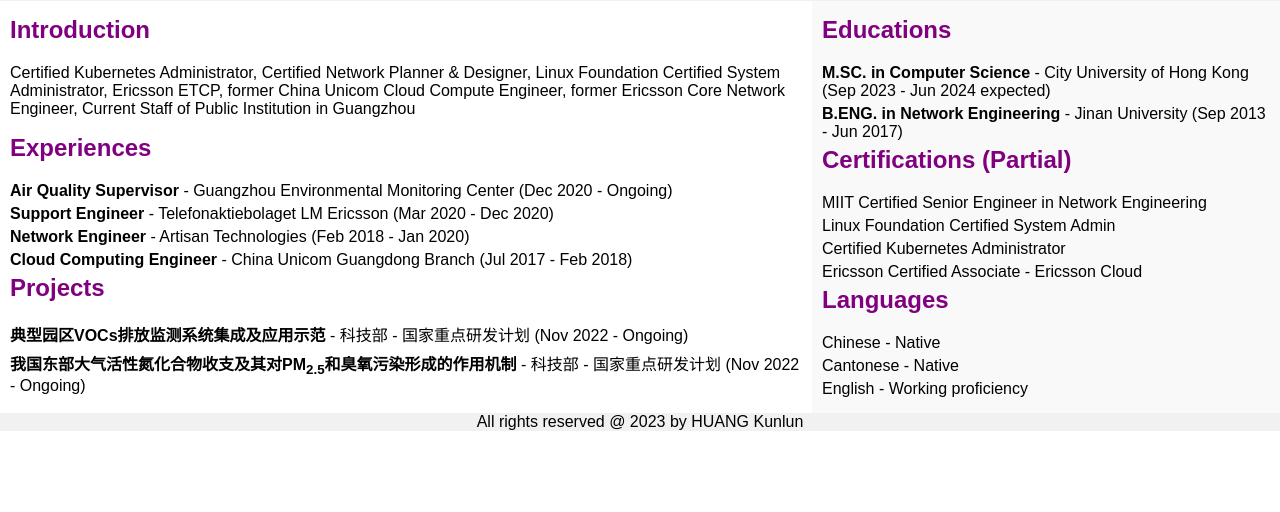
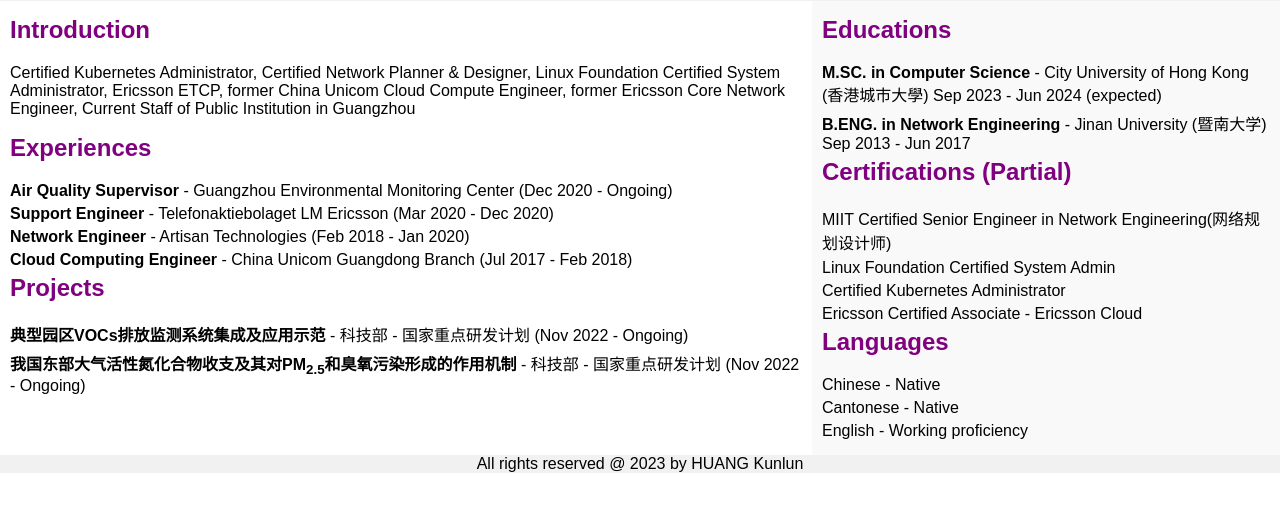
Before and after one commit to kunlunh/hklcv, a plain HTML site: page index.html in a window 1280 px wide. Shown: the part 76-588 px from the top of the page. Drawn offline with Linux system fonts and the light colour scheme.

Commit message:
Update index.html

```diff
--- a/index.html
+++ b/index.html
@@ -128,13 +128,13 @@
             <section>
                 <h2>Educations</h2>
                 <ul>
-                    <li><strong>M.SC. in Computer Science</strong> - City University of Hong Kong (Sep 2023 - Jun 2024 expected)</li>
-                    <li><strong>B.ENG. in Network Engineering</strong> - Jinan University (Sep 2013 - Jun 2017)</li>
+                    <li><strong>M.SC. in Computer Science</strong> - City University of Hong Kong (香港城市大學) Sep 2023 - Jun 2024 (expected)</li>
+                    <li><strong>B.ENG. in Network Engineering</strong> - Jinan University (暨南大学) Sep 2013 - Jun 2017</li>
                 </ul>
 
                 <h2>Certifications (Partial)</h2>
                 <ul>
-                    <li>MIIT Certified Senior Engineer in Network Engineering</li>
+                    <li>MIIT Certified Senior Engineer in Network Engineering(网络规划设计师)</li>
                     <li>Linux Foundation Certified System Admin</li>
                     <li>Certified Kubernetes Administrator</li>
                     <li>Ericsson Certified Associate - Ericsson Cloud</li>
```
